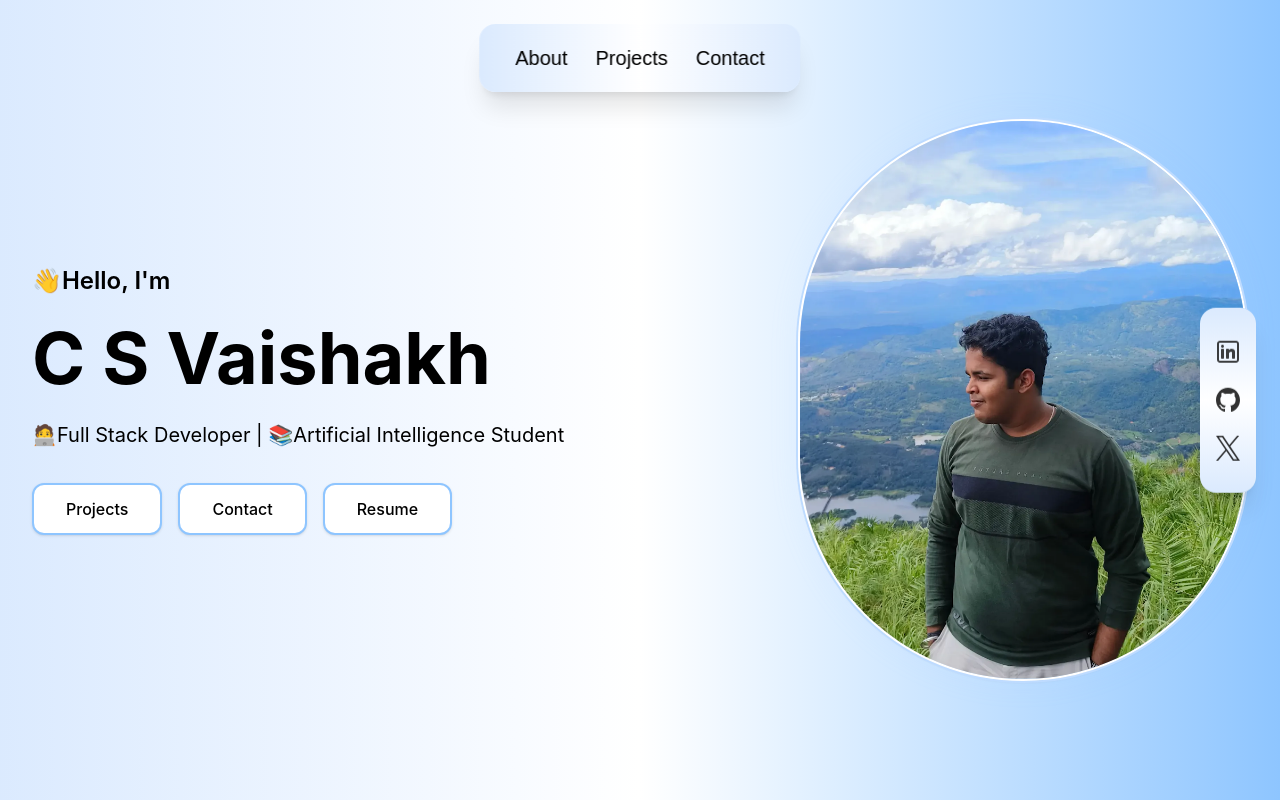
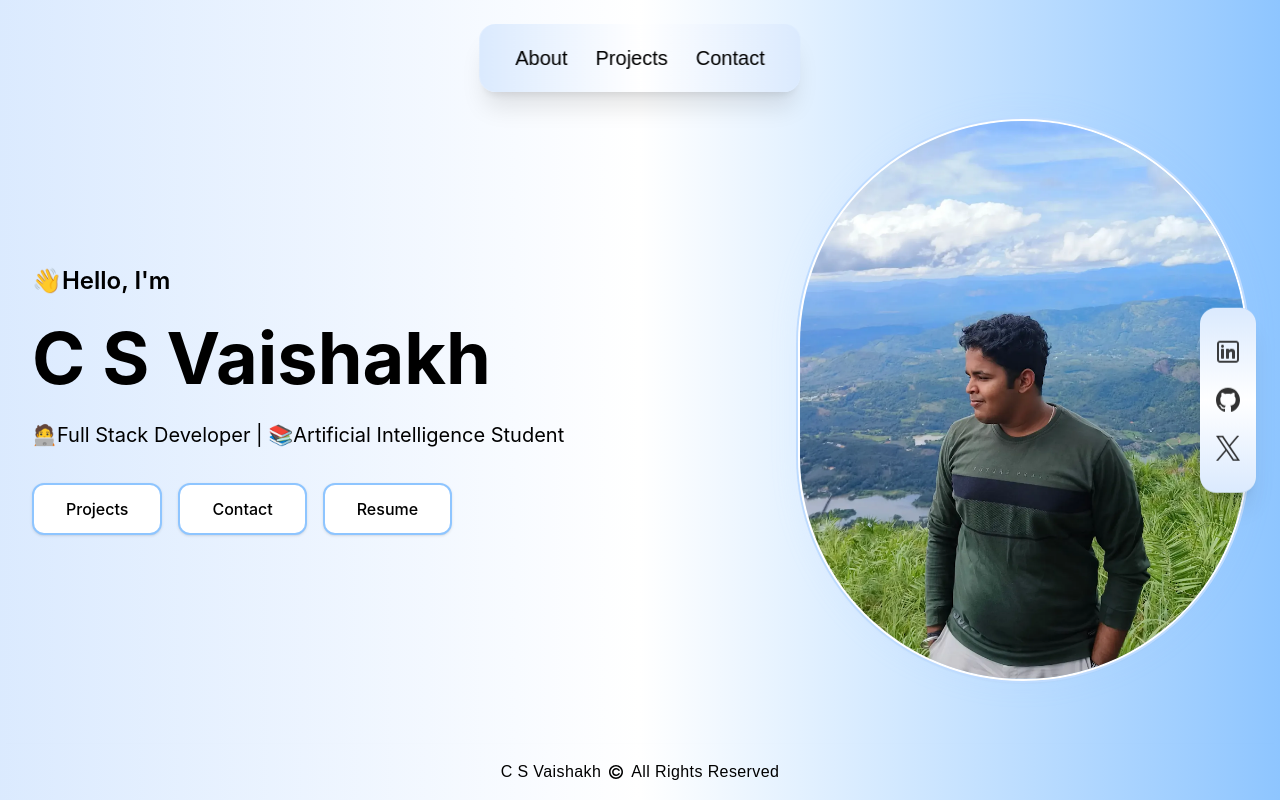
Before and after one commit to CSVaishakh/Portfolio, a Next.js app: page / in a window 1280 px wide. Shown: the top 800 px of the page. Built offline with nearby package versions, Linux system fonts and the light colour scheme.

Commit message:
added the footer

```diff
--- a/app/layout.tsx
+++ b/app/layout.tsx
@@ -1,3 +1,4 @@
+import Footer from '@/components/footer';
 import './globals.css';
 
 export default function RootLayout({children,}: Readonly<{children: React.ReactNode;}>) {
@@ -5,6 +6,7 @@ export default function RootLayout({children,}: Readonly<{children: React.ReactN
     <html lang="en">
       <body>
         {children}
+        <Footer/>
       </body>
     </html>
   );
--- /dev/null
+++ b/components/footer.tsx
@@ -0,0 +1,14 @@
+import Image from "next/image";
+import React from "react";
+
+const Footer: React.FC = () => {
+    return(
+        <footer className="w-full bg-gradient-to-r from-blue-100 via-white to-blue-300 text-black text-center py-4 fixed left-0 bottom-0 z-50 shadow-md">
+            <p className="flex items-center justify-center gap-2 text-base tracking-wide">
+                C S Vaishakh <Image src={'/copyright.svg'} alt={"Copyright"} height={14} width={14}/> All Rights Reserved
+            </p>
+        </footer>
+    )
+}
+
+export default Footer;
```
Also changed, not shown: public/copyright.svg (added).
